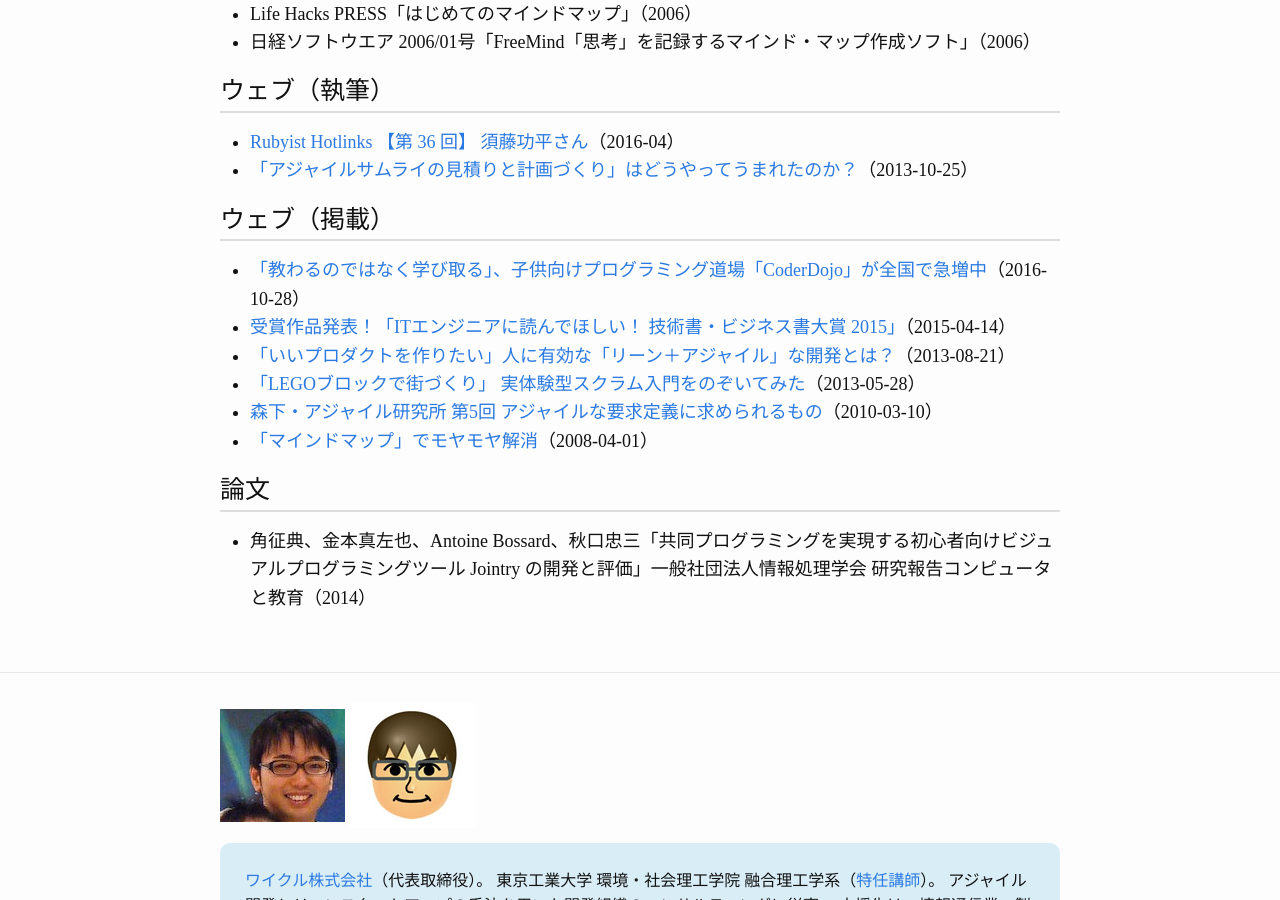
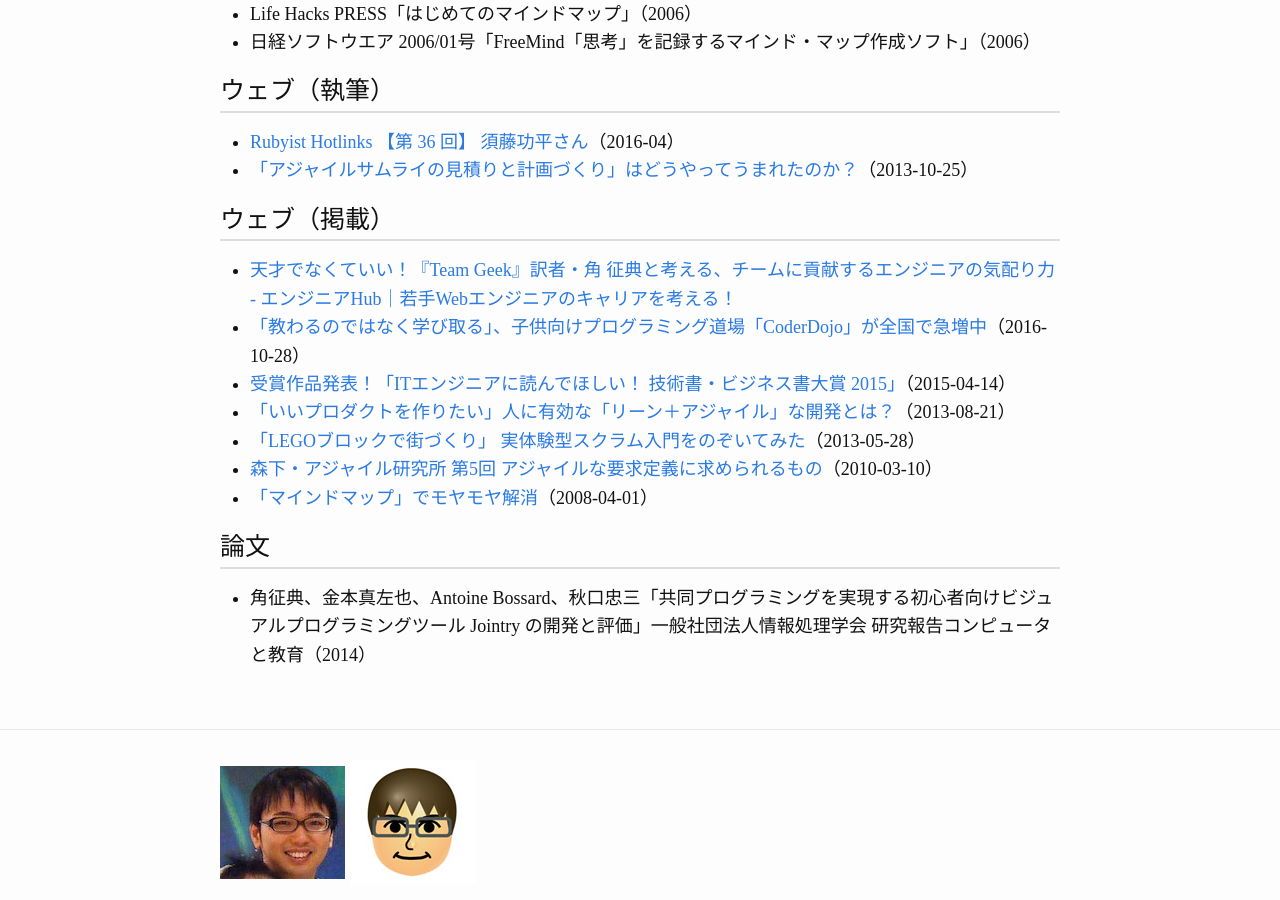
Before and after one commit to kdmsnr/kdmsnr.github.io, a Jekyll site: the page built from publication/index.md, in a window 1280 px wide and 900 px high, scrolled down 1893 px. Built offline with Jekyll 4.4.1, drawn with Linux system fonts in a browser that asks for light colours; Markdown is read by kramdown in place of the engine named in the settings; comment, search, counter and statistics services are not loaded.

Commit message:
Add team-geek-interview

```diff
--- a/publication/index.md
+++ b/publication/index.md
@@ -62,6 +62,7 @@
 
 ## ウェブ（掲載）
 
+- [天才でなくていい！『Team Geek』訳者・角 征典と考える、チームに貢献するエンジニアの気配り力 - エンジニアHub｜若手Webエンジニアのキャリアを考える！](https://employment.en-japan.com/engineerhub/entry/2017/12/20/110000)
 - [「教わるのではなく学び取る」、子供向けプログラミング道場「CoderDojo」が全国で急増中](http://itpro.nikkeibp.co.jp/atcl/interview/14/262522/102600287/)（2016-10-28）
 - [受賞作品発表！「ITエンジニアに読んでほしい！ 技術書・ビジネス書大賞 2015」](https://codezine.jp/article/detail/8612)（2015-04-14）
 - [「いいプロダクトを作りたい」人に有効な「リーン＋アジャイル」な開発とは？](https://enterprisezine.jp/bizgene/detail/5050)（2013-08-21）
```
